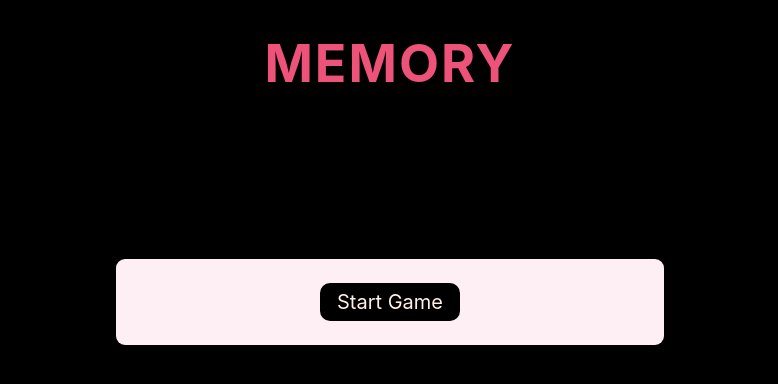
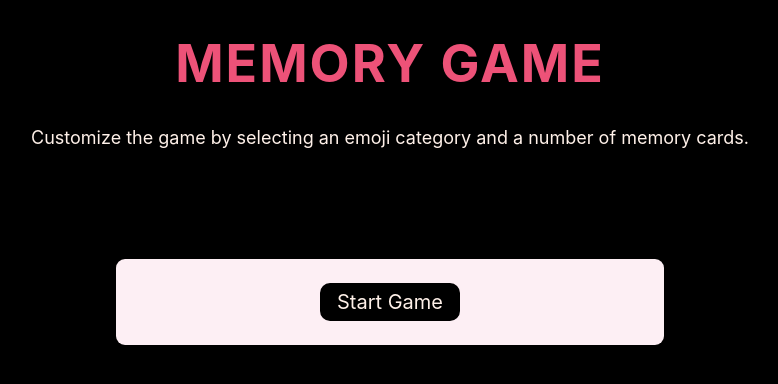
Before and after one commit to qinangao/memory-game, a React (Create React App) app: page / in a window 1280 px wide. Shown: the top 384 px of the page, without its empty margins (250-1028 px from the left). Built offline with nearby package versions, Linux system fonts and the light colour scheme.

Commit message:
feat: update game initialization and enhance form handling for better user experience

```diff
--- a/src/App.js
+++ b/src/App.js
@@ -20,6 +20,12 @@ export default function App() {
   const [areAllCardMatched, setAreAllCardMatched] = useState(false);
   const [isError, setIsError] = useState(false);
 
+  function handleFormChange(e) {
+    const { name, value } = e.target;
+    setFormData((prev) => ({ ...prev, [name]: value }));
+  }
+  console.log(formData);
+
   async function startGame(e) {
     e.preventDefault();
     try {
@@ -30,7 +36,7 @@ export default function App() {
       }
       const data = await res.json();
       //1. get 5 random emojis from emoji arrray
-      const dataSample = getRandomEmojis(data, formData.number);
+      const dataSample = getRandomEmojis(data, Number(formData.number));
 
       //2.pair emojis and shuffle emojis
       const getEmojis = getShuffledEmojis(dataSample);
@@ -76,8 +82,14 @@ export default function App() {
   }
   return (
     <main>
-      <h1>Memory</h1>
-      {!isGameOn && !isError && <Form handleSubmit={startGame} />}
+      <h1>Memory Game</h1>
+      <p className="p--regular">
+        Customize the game by selecting an emoji category and a number of memory
+        cards.
+      </p>
+      {!isGameOn && !isError && (
+        <Form handleSubmit={startGame} handleChange={handleFormChange} />
+      )}
       {isGameOn && !areAllCardMatched && (
         <AssistiveTechInfo emojiData={emojisData} matchedCards={matchCards} />
       )}
```
